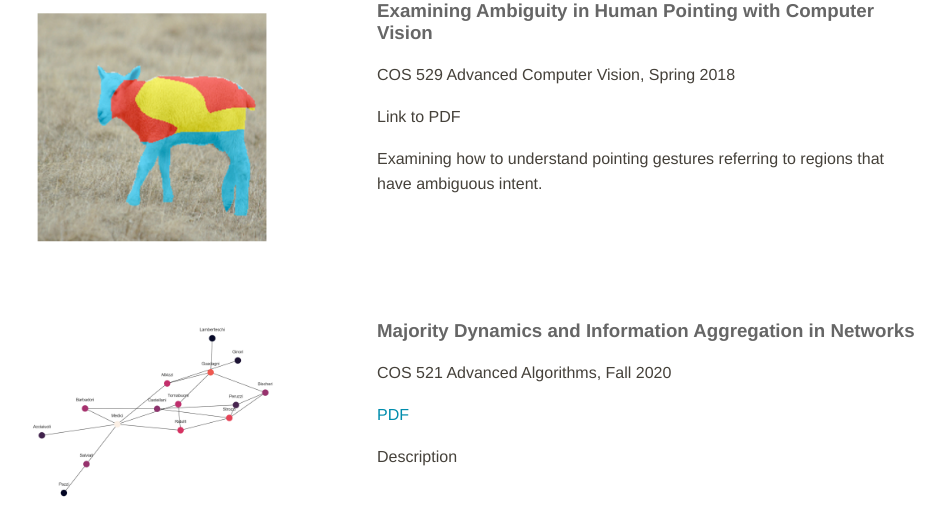
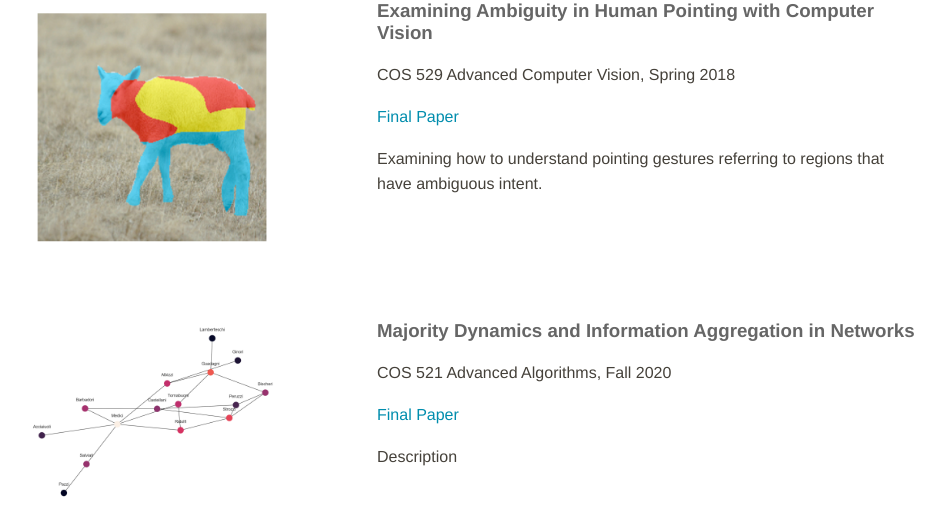
Before and after one commit to arjun-mani/arjun-mani.github.io, a Jekyll site: the page built from index.html, in a window 1280 px wide and 900 px high, scrolled down 1490 px. Shown: the part 152-665 px from the top of the window, without its empty margins (165-1110 px from the left). Built offline with Jekyll 4.4.1, drawn with Linux system fonts in a browser that asks for light colours.

Commit message:
Update index.html

```diff
--- a/index.html
+++ b/index.html
@@ -80,7 +80,7 @@ title: Home
 	<div class="divTableCell">
 		<h3>Examining Ambiguity in Human Pointing with Computer Vision</h3>
 		<p>COS 529 Advanced Computer Vision, Spring 2018</p>
-		<p>Link to PDF</p>
+		<p><a href=".pdfs/COS529_FinalProject_ArjunMani.pdf">Final Paper</a></p>
 		<p>Examining how to understand pointing gestures referring to regions that have ambiguous intent.</p>
 	</div>
 </div>
@@ -92,7 +92,7 @@ title: Home
 	<div class="divTableCell">
 		<h3>Majority Dynamics and Information Aggregation in Networks</h3>
 		<p>COS 521 Advanced Algorithms, Fall 2020</p>
-		<p><a href="https://ieeexplore.ieee.org/document/7742396">PDF</a></p>
+		<p><a href=".pdfs/COS_521_Final_Project_Updated.pdf">Final Paper</a></p>
 		<p>Description</p>
 	</div>
 </div>
```
